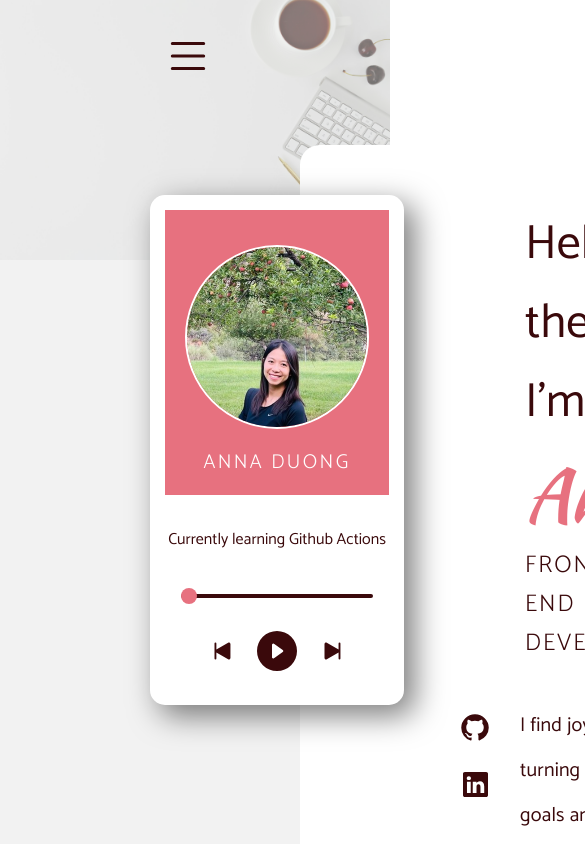
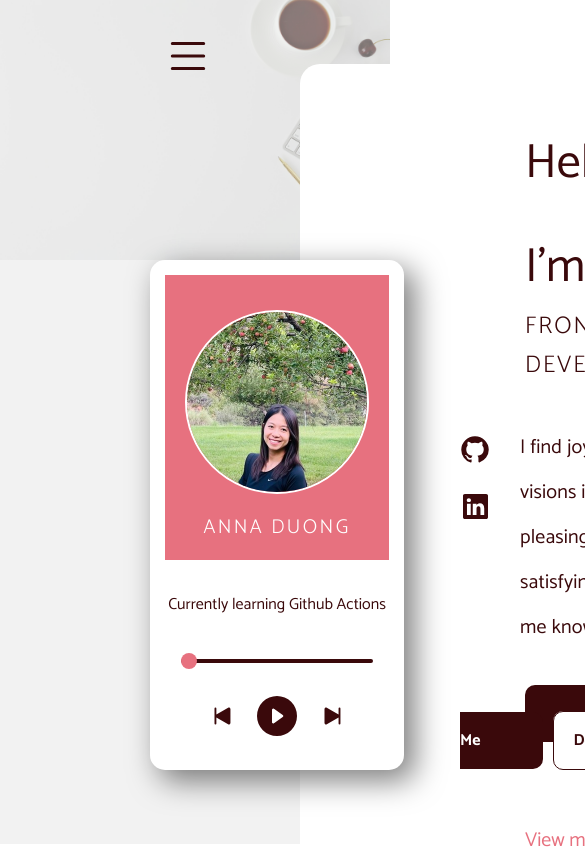
Before and after one commit to annaduong17/portfolio, a React (Create React App) app: page / in a window 390 px wide. Shown: the top 848 px of the page, 585 px wide, since content can reach past the window. Built offline with nearby package versions, Linux system fonts and the light colour scheme.

Commit message:
reposition Phone and Home so that Phone is always vertically aligned in the middle of Home

```diff
--- a/src/components/Phone.js
+++ b/src/components/Phone.js
@@ -62,7 +62,8 @@ function Phone() {
   })
 
   return (
-    <div className="phone">
+    <div className='phone-container'>
+      <div className="phone">
       <div className="phone-display">
         <img height={180}
         width={180}
@@ -105,6 +106,7 @@ function Phone() {
         </div>
       </div>
     </div>
+    </div>
   );
 }
 
--- a/src/index.scss
+++ b/src/index.scss
@@ -206,8 +206,6 @@ svg {
       border: none;
     }
   }
-
-
 }
 
 .home-page {
@@ -217,16 +215,15 @@ svg {
   height: 800px;
   // flex-grow: 1;
   margin-inline: auto;
-
+  display: flex;
+  align-items: center;
 
   .home {
     // border: 1px solid pink;
     border-radius: 20px;
     background-color: $white;
-    // position: absolute;
     right: 150px;
     margin-inline: 300px 150px;
-    margin-top: 30px;
     padding-block: 60px 20px;
     padding-left: 160px;
     padding-right: 75px;
@@ -323,12 +320,19 @@ svg {
   }
 }
 
+.phone-container {
+  // border: 1px solid blue;
+  position: absolute;
+  top: 0;
+  left: 150px;
+  height: 100%;
+  display: flex;
+  align-items: center;
+}
+
 .phone {
   // border: 1px solid purple;
   background-color: $white;
-  position: absolute;
-  top: 80px;
-  left: 150px;
   border-radius: 15px;
   box-shadow: 10px 10px 30px 1px rgba(0, 0, 0, 0.5);
   z-index: 1;
```
